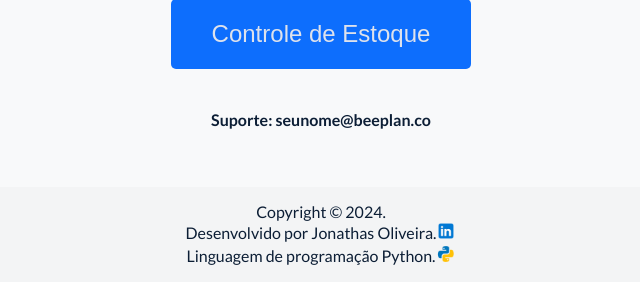
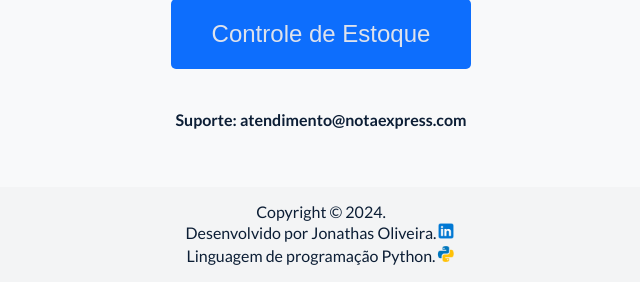
Before and after one commit to JonathasOliveira87/NotaExpress, a Django app: page / in a window 1280 px wide. Shown: the part 518-800 px from the top of the page, without its empty margins (319-959 px from the left). Run offline with Django 5.2, Linux system fonts and the light colour scheme; a user stored in the database is signed in; data comes from the database, SQL or seed files in the repository.

Commit message:
Update menu.html

```diff
--- a/core/templates/menu.html
+++ b/core/templates/menu.html
@@ -19,7 +19,7 @@
         <a href="{% url 'cadProduto' %}"><button class="menu">Controle de Estoque</button></a>
         <br>
         <br>
-        <h4>Suporte: seunome@beeplan.co</h4>
+        <h4>Suporte: atendimento@notaexpress.com</h4>
 
     </main>
 
```
